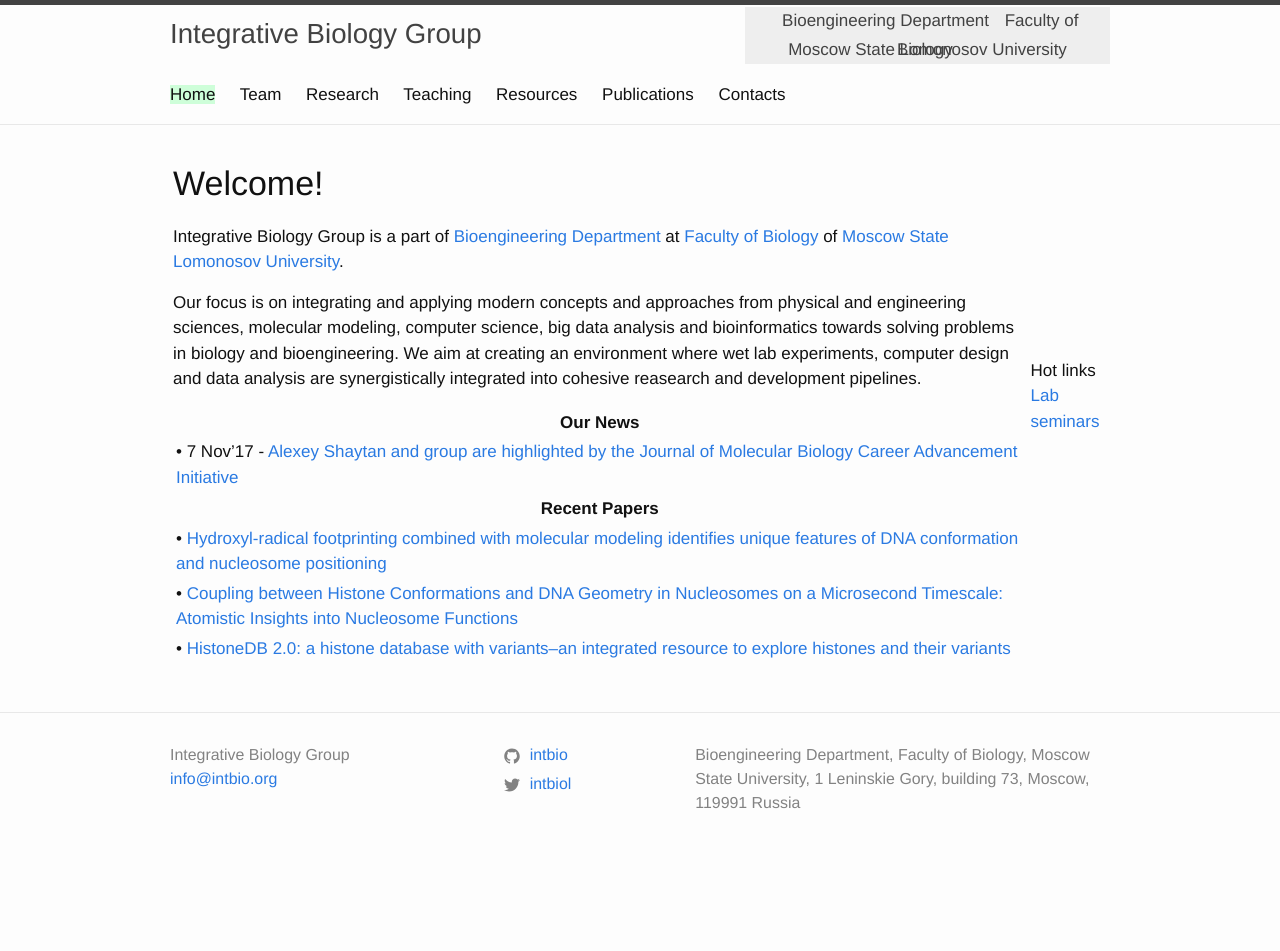
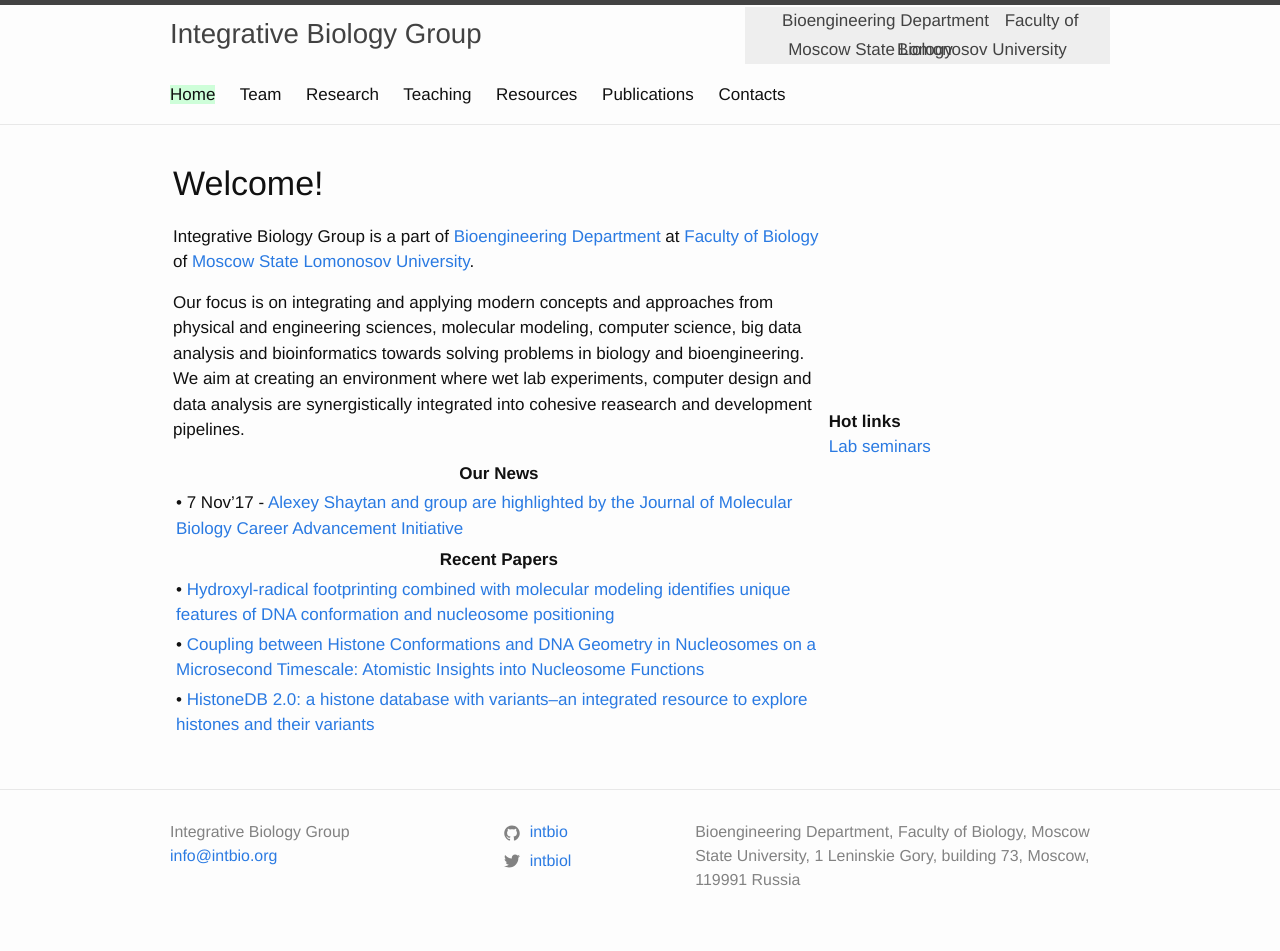
Before and after one commit to v-adlerberg/intbio.github.io, a Jekyll site: the page built from index.md, in a window 1280 px wide. Built offline with Jekyll 4.4.1, drawn with Linux system fonts in a browser that asks for light colours; before the commit the page ends 900 px from its top, so only the background shows below that.

Commit message:
Update home.html

```diff
--- a/_layouts/home.html
+++ b/_layouts/home.html
@@ -11,11 +11,13 @@
       <div class="wrapper">
 <!-- <h1 class="page-heading">Posts</h1> -->
   <table>
+  <col width="70%">
+  <col width="30%">
    <tr>
     <td>
   {{ content }}
      </td>
-     <td>Hot links <ul class="post-list"> <li><a href="CBsem"> Lab seminars</a></li></ul></td>
+     <td><b>Hot links</b><ul class="post-list"> <li><a href="CBsem"> Lab seminars</a></li></ul></td>
     </tr>
    </table>
 
```
